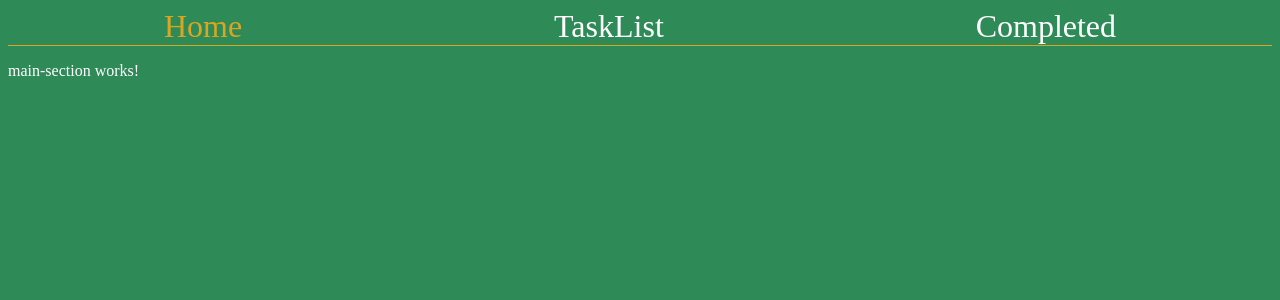
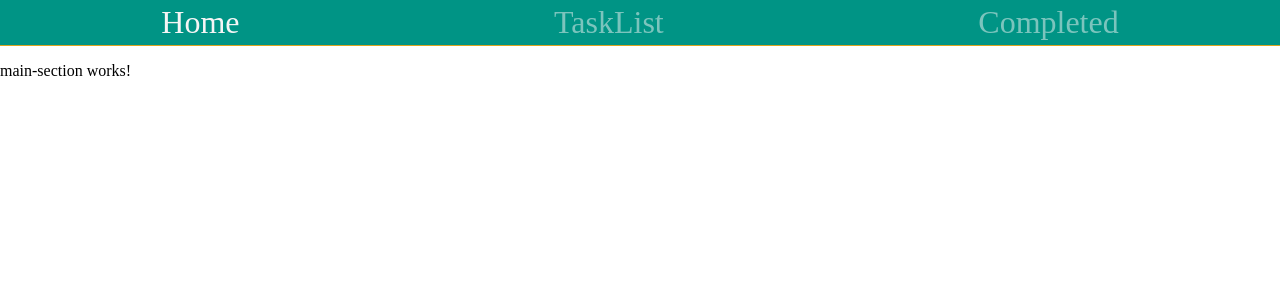
Before and after one commit to sivaranjini005/Task_Sphere, an Angular app in the folder SphereUI/: page /Home in a window 1280 px wide. Shown: the top 300 px of the page. Built offline with nearby package versions, Linux system fonts and the light colour scheme.

Commit message:
style change

```diff
--- a/SphereUI/src/app/app.component.css
+++ b/SphereUI/src/app/app.component.css
@@ -1,20 +1,24 @@
 .main-container {
     display: grid;
     grid-template-rows: auto 1fr;
-    padding: 8px;
 }
 
 .navigation-bar {
     display: flex;
     justify-content: space-around;
     font-size: xx-large;
+    background-color: #009485;
     border-bottom:  1px solid goldenrod;
+    padding: 4px;
 }
 
 .navigation-bar .navigation-link {
     cursor: pointer;
+    color: whitesmoke;
+    opacity: 0.5;
 }
 
 .navigation-bar .active {
-    color: goldenrod;
+    color: whitesmoke;
+    opacity: 1;
 }
--- a/SphereUI/src/styles.css
+++ b/SphereUI/src/styles.css
@@ -2,6 +2,4 @@
 
 body {
     margin: 0px;
-    background-color: #2E8B57;
-    color: #FFFFFF;
 }
```
